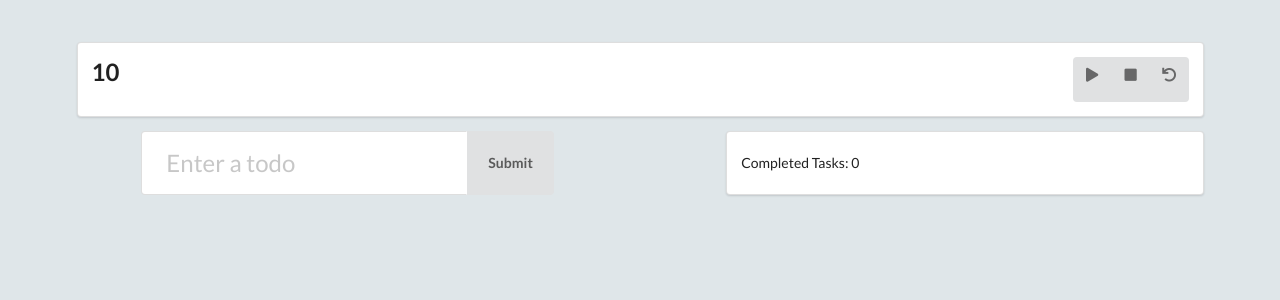
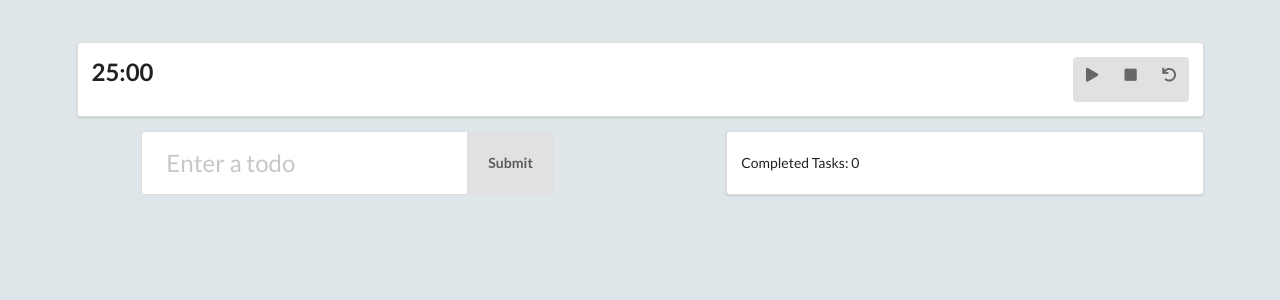
Before and after one commit to zachc92/react-productivity-app, a React (Create React App) app: page / in a window 1280 px wide. Shown: the top 300 px of the page. Built offline with nearby package versions, Linux system fonts and the light colour scheme.

Commit message:
finished timer functionality

```diff
--- a/src/App.js
+++ b/src/App.js
@@ -12,7 +12,7 @@ class App extends React.Component {
             id: ''
         },
         completed: 0,
-        timer: 10,  // time in seconds
+        timer: 1500,  // time in seconds
         intervalId: ''
     }
 
@@ -68,7 +68,8 @@ class App extends React.Component {
     }
 
     onReset = () => {
-        this.setState(({ timer: 5 }))
+        clearInterval(this.state.intervalId);
+        this.setState(({ timer: 1500, intervalId: '' }))
     }
 
     beginTimer = () => {
--- a/src/Components/Timer.js
+++ b/src/Components/Timer.js
@@ -2,9 +2,18 @@ import React from 'react';
 import '../styles/Timer.scss';
 
 const Timer = (props) => {
+   let mind = props.timer % (60 * 60);
+   let minutes = Math.floor(mind / 60);
+
+   let secd = mind % 60;
+   var seconds = Math.ceil(secd);
+
+   console.log(minutes, seconds)
+
+
     return (
        <div className="timer-container">
-         <h2>{props.timer}</h2>
+         <h2>{`${minutes}:${seconds < 10 ? '0' + seconds : seconds}`}</h2>
          <div className="ui icon buttons">
             <div className="ui button" onClick={props.beginTimer}><i className="play icon"></i></div>
             <div className="ui button" onClick={props.endTimer}><i className="stop icon"></i></div>
```
